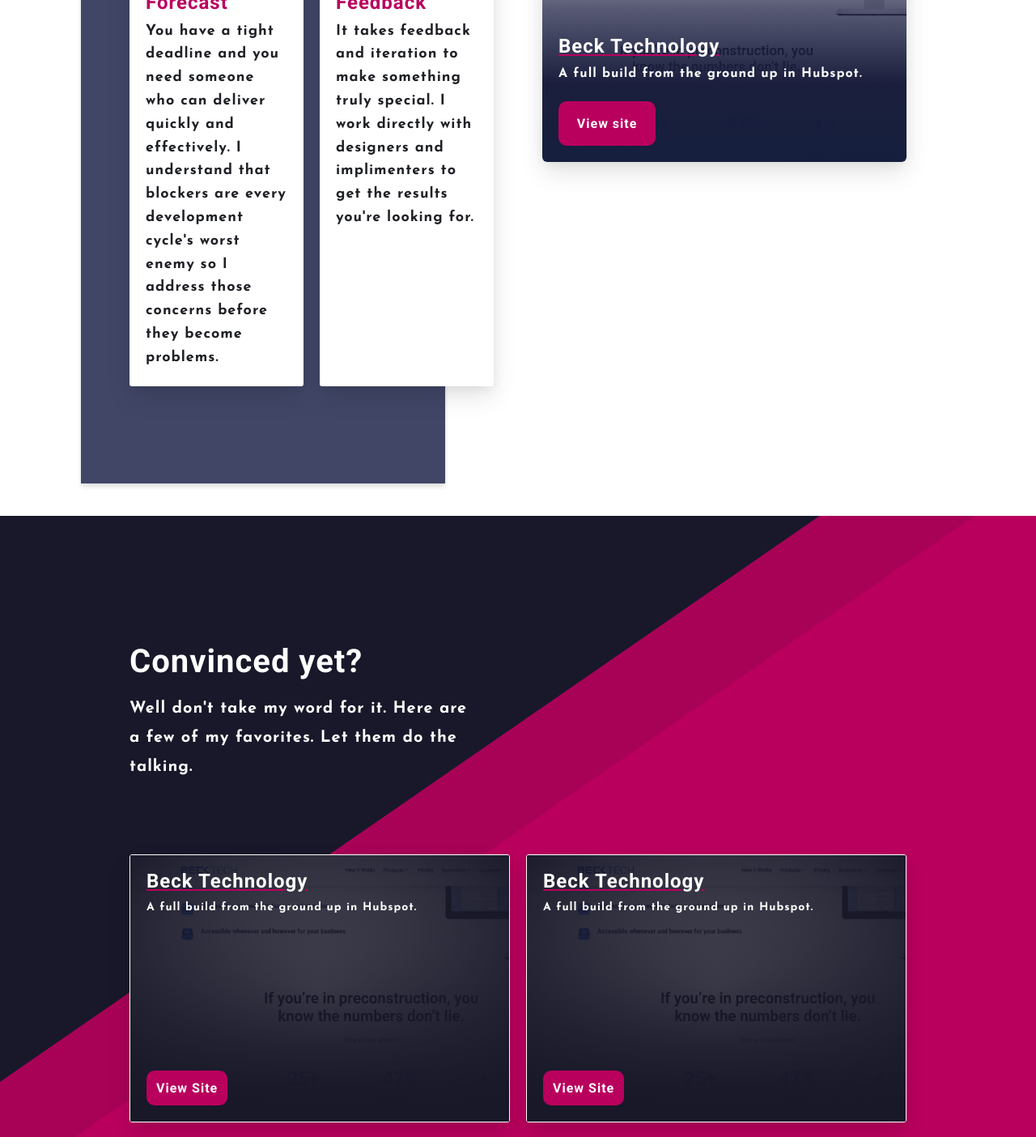
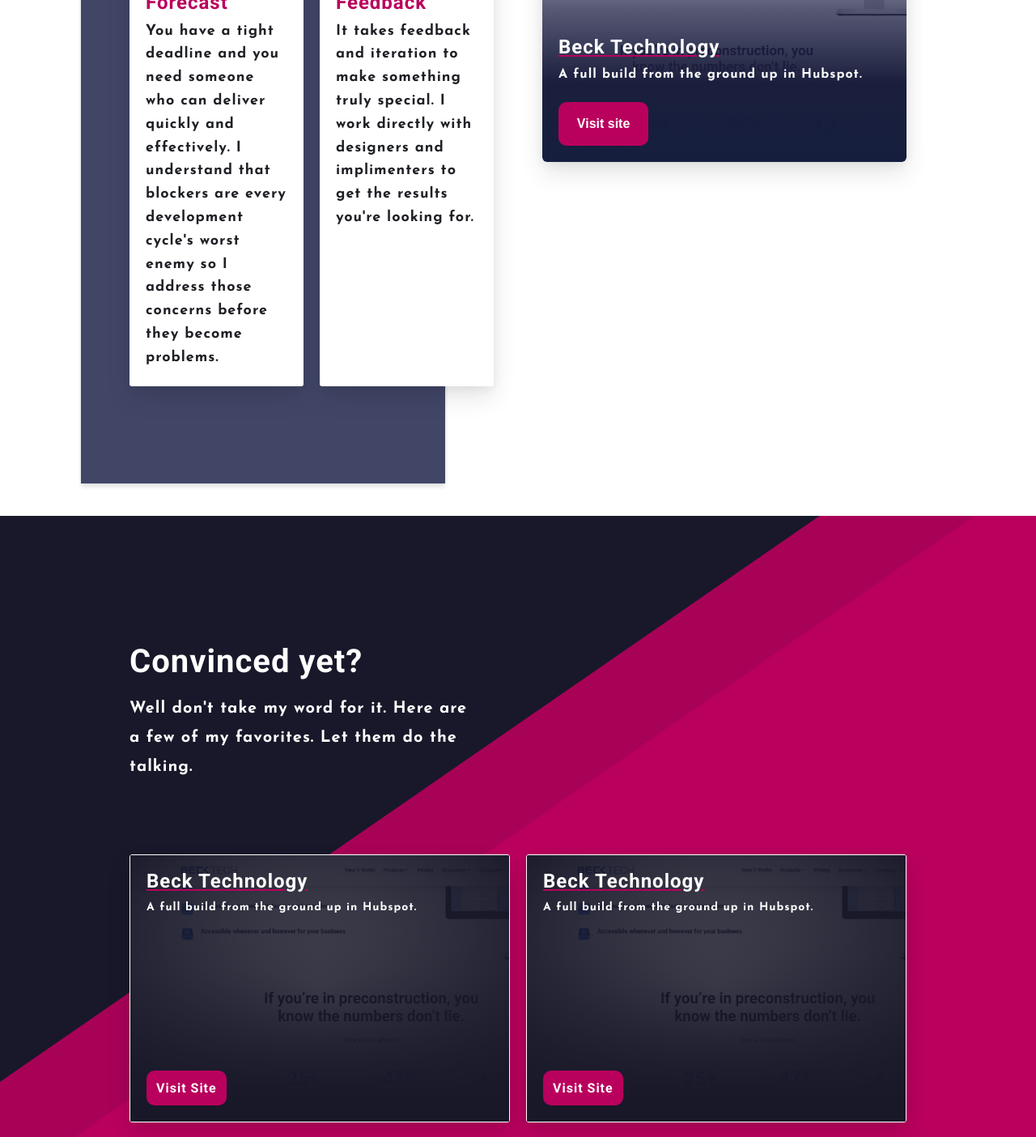
Before and after one commit to DillonKyleDev/PortfolioV3, a React (Create React App) app: page / in a window 1280 px wide. Shown: the part 3160-4564 px from the top of the page at 81% size. Built offline with nearby package versions, Linux system fonts and the light colour scheme.

Commit message:
More button fixes

```diff
--- a/src/Components/MultiColumn/MultiColumn.js
+++ b/src/Components/MultiColumn/MultiColumn.js
@@ -56,7 +56,7 @@
           </div>
 
           <div className='project-card__text--bottom'>
-            <MenuButton buttonText='View Site'
+            <MenuButton buttonText='Visit Site'
               href="/"
               style={{
                 buttonColor: 'primary',
--- a/src/Components/Project/Project.js
+++ b/src/Components/Project/Project.js
@@ -24,14 +24,9 @@
                 </p>
               </div>
 
-              <MenuButton
-                buttonText='View site'
-                href="/"
-                style={{
-                  buttonColor: button_color,
-                  buttonSize: button_size,
-                }}
-              />
+              <button className={`menu-button menu-button--${ button_color } menu-button--${ button_size || 'medium' }`}>
+                Visit site
+              </button>
             </div>
           </div>
         </div>
```
